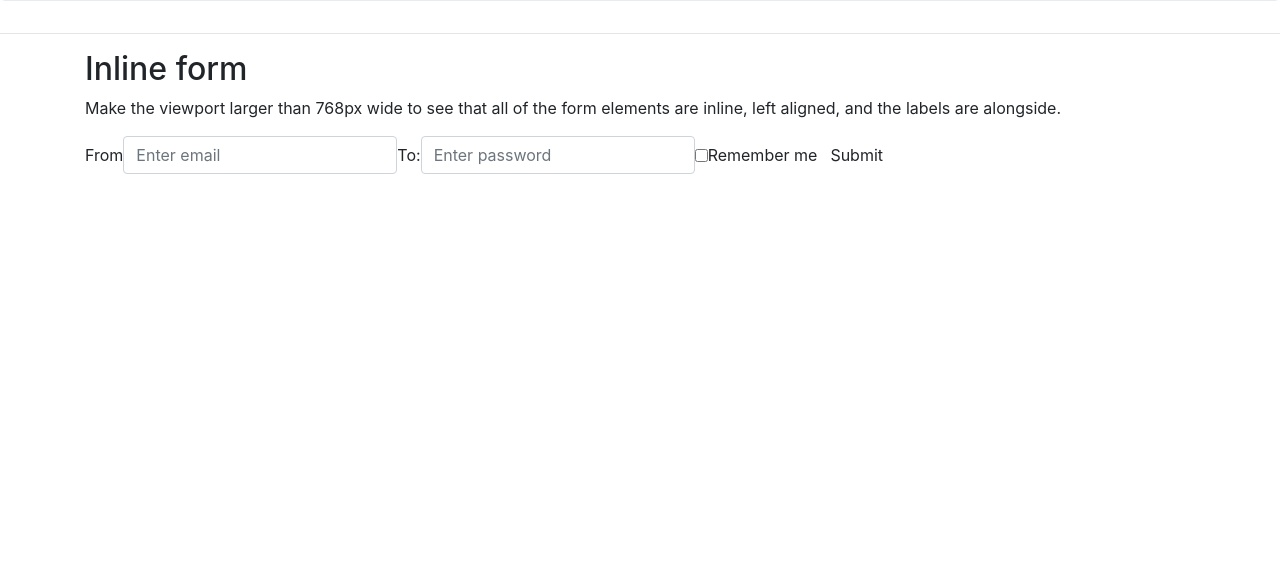
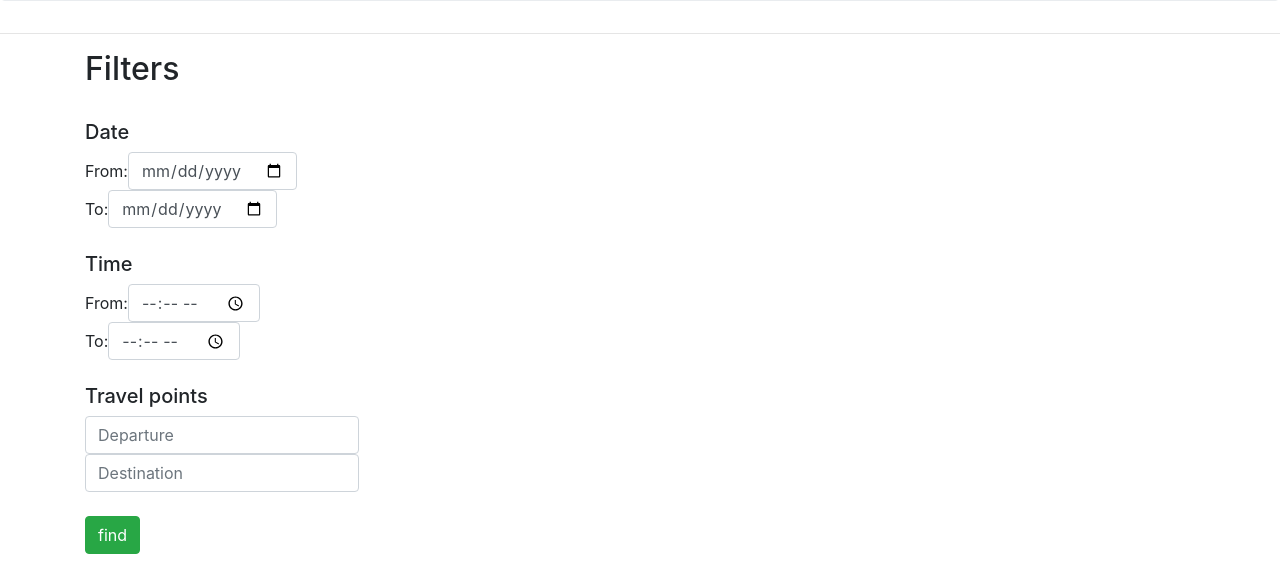
Before and after one commit to alexdyagel-zz/schedule-app, a Django app: page /train/ in a window 1280 px wide. Shown: the part 218-800 px from the top of the page. Run offline with Django 3.2, Linux system fonts and the light colour scheme; data that the repository does not hold is empty; some libraries are stand-ins or nearby versions.

Commit message:
add forms

```diff
--- a/templates/main_app/start_page.html
+++ b/templates/main_app/start_page.html
@@ -1,6 +1,9 @@
 {% extends "main_app/wrapper.html" %}
+{% load staticfiles %}
 
 {% block content %}
+    <img src="{% static 'images/schedule.jpg' %}" class="img-thumbnail">
+
     <p align="center">
         <a href="/train" class="btn btn-info btn-lg">Train Schedule</a>
         <a href="/bus" class="btn btn-info btn-lg">Bus Schedule</a>
--- a/templates/main_app/train.html
+++ b/templates/main_app/train.html
@@ -37,22 +37,3 @@
         </tbody>
     </table>
 {% endblock %}
-{% block settings %}
-    <h2>Inline form</h2>
-    <p>Make the viewport larger than 768px wide to see that all of the form elements are inline, left aligned, and the
-        labels are alongside.</p>
-    <form class="form-inline" action="/action_page.php">
-        <div class="form-group">
-            <label for="email">From</label>
-            <input type="email" class="form-control" id="email" placeholder="Enter email" name="email">
-        </div>
-        <div class="form-group">
-            <label for="pwd">To:</label>
-            <input type="password" class="form-control" id="pwd" placeholder="Enter password" name="pwd">
-        </div>
-        <div class="checkbox">
-            <label><input type="checkbox" name="remember"> Remember me</label>
-        </div>
-        <button type="submit" class="btn btn-default">Submit</button>
-    </form>
-{% endblock %}
--- a/templates/main_app/wrapper.html
+++ b/templates/main_app/wrapper.html
@@ -31,8 +31,57 @@
 <hr>
 
 <div class="container">
-    {% block settings %}
-    {% endblock %}
+    <div class="row">
+        <div class="col-lg-3">
+            <div class="well">
+                <h2>Filters</h2>
+                <br>
+                <h5>Date</h5>
+                <form class="form-inline" action="/action_page.php">
+                    <div class="form-group">
+                        <label>From: </label>
+                        <input type="date" class="form-control" id="date_from" placeholder="Enter from date"
+                               name="date_from">
+                    </div>
+                    <div class="form-group">
+                        <label> To: </label>
+                        <input type="date" class="form-control" id="date_to" placeholder="Enter to date" name="date_to">
+                    </div>
+                </form>
+
+                <br>
+
+                <h5>Time</h5>
+                <form class="form-inline" action="/action_page.php">
+                    <div class="form-group">
+                        <label>From: </label>
+                        <input type="time" class="form-control" id="time_from" placeholder="Enter from time"
+                               name="time_from">
+                    </div>
+                    <div class="form-group">
+                        <label>To: </label>
+                        <input type="time" class="form-control" id="time_to" placeholder="Enter to time" name="time_to">
+                    </div>
+                </form>
+
+                <br>
+                <h5>Travel points</h5>
+                <form class="form-inline" action="/action_page.php">
+                    <div class="form-group">
+                        <input type="search" class="form-control" id="from" placeholder="Departure" name="from">
+                    </div>
+                    <div class="form-group">
+                        <input type="search" class="form-control" id="to" placeholder="Destination" name="to">
+                    </div>
+                </form>
+                <br>
+                <button type="submit" class="btn btn-success"> find</button>
+                <br>
+                <br>
+
+            </div>
+        </div>
+    </div>
 </div>
 </body>
 </html>
```
Also changed, not shown: main_app/static/schedule.jpg (added).
